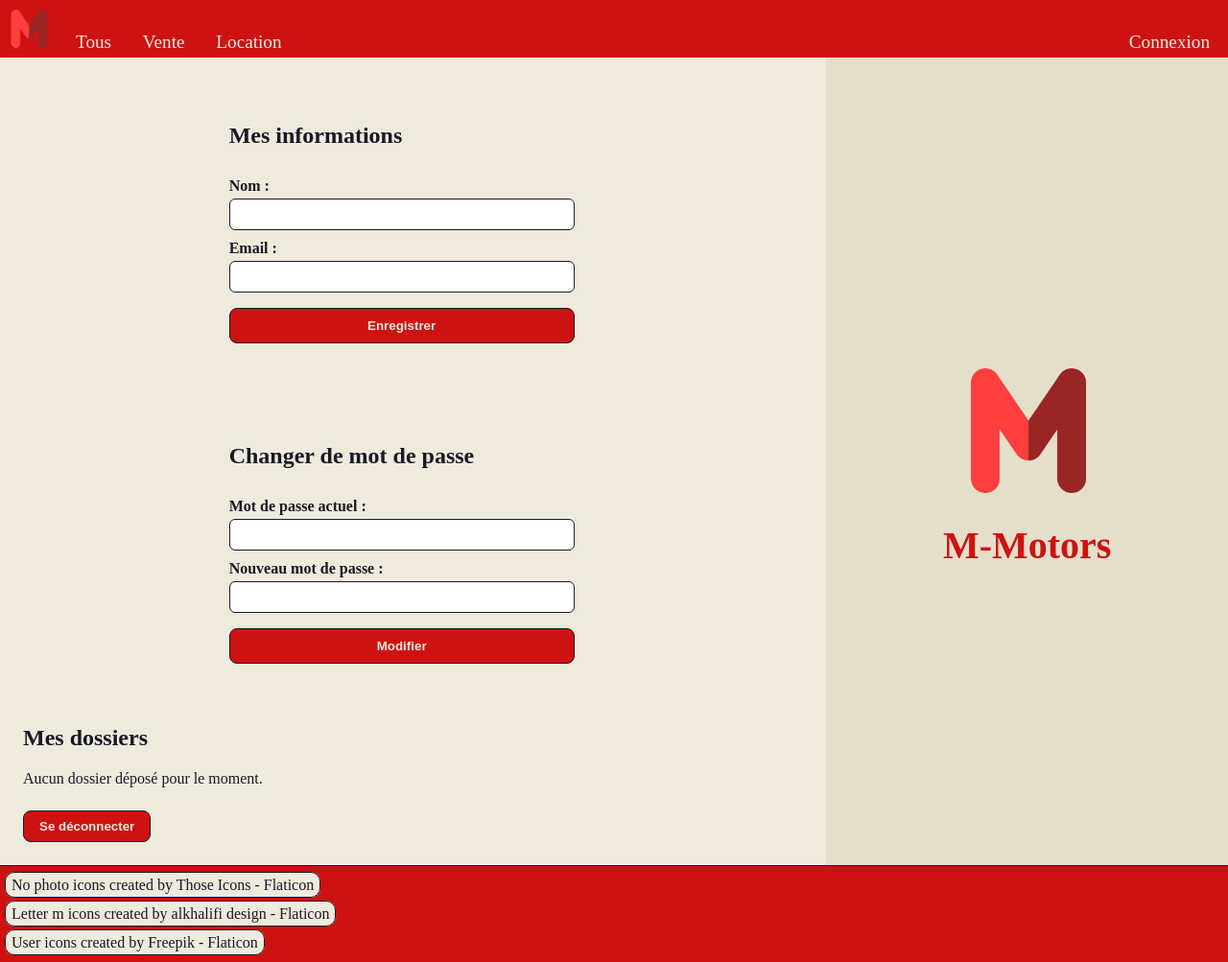
After one commit to PatouneWasTaken/M-Motors, a PHP site: page /views/account-V.php in a window 1280 px wide. The commit adds this page. Shown: the whole page at 96% size. Run offline with PHP 8.4, Linux system fonts and the light colour scheme.

Commit message:
page account et cleanup

```diff
--- a/public/styles/style.css
+++ b/public/styles/style.css
@@ -19,7 +19,9 @@ header, main, footer {
 }
 
 body {
-	height: 100vh;
+	min-height: 100vh;
+	display: flex;
+	flex-direction: column;
 }
 
 header {
@@ -74,7 +76,7 @@ footer a {
 }
 
 main {
-	min-height: 84vh;
+	flex: 1 0 auto;
 	background-color: #EEEBDD;
 }
 
@@ -281,6 +283,16 @@ main {
   margin: 0;
 }
 
+.dossiers .remove-btn {
+  background-color: transparent;
+  color: #CE1212;
+  font-weight: bold;
+  border: 1px solid #CE1212;
+  border-radius: 10px;
+  padding: 4px 10px;
+  cursor: pointer;
+}
+
 .status {
   font-weight: bold;
   padding: 2px 8px;
@@ -311,28 +323,72 @@ main {
 }
 
 /* PAGE CONNEXION / INSCRIPTION */
+main.auth {
+  padding: 0;
+  display: flex;
+  flex-direction: column;
+}
+
 .auth-grid {
+  flex: 1;
+  display: grid;
+  grid-template-columns: 2fr 1fr;
+  gap: 24px;
+}
+
+/* Bloc des deux formulaires : centré verticalement, hauts alignés */
+.auth-forms {
+  align-self: center;
   display: flex;
   flex-wrap: wrap;
-  gap: 24px;
+  justify-content: center;
   align-items: flex-start;
+  gap: 64px;
   padding: 24px;
 }
 
 .auth-panel {
-  flex: 1 1 320px;
-  background-color: #fff;
-  border: 1px solid #191825;
-  border-radius: 10px;
+  width: 100%;
+  max-width: 360px;
   padding: 20px 24px;
-}
-
-.auth-panel.register {
-  border-top: 4px solid #CE1212;
 }
 
 .auth-panel h2 {
   margin-top: 0;
+}
+
+/* Colonne logo : tout le tiers droit, pleine hauteur */
+.auth-brand {
+  display: flex;
+  flex-direction: column;
+  align-items: center;
+  justify-content: center;
+  text-align: center;
+  gap: 16px;
+  padding: 32px 24px;
+  background-color: #e4dfcb;
+}
+
+.auth-brand img {
+  width: 100%;
+  max-width: 160px;
+  height: auto;
+}
+
+.auth-brand .brand-name {
+  margin: 0;
+  font-size: 2.5rem;
+  font-weight: bold;
+  color: #CE1212;
+}
+
+@media (max-width: 900px) {
+  .auth-grid {
+    grid-template-columns: 1fr;
+  }
+  .auth-brand {
+    min-height: 240px;
+  }
 }
 
 .auth-panel form {
@@ -362,3 +418,38 @@ main {
   border-radius: 8px;
   cursor: pointer;
 }
+
+/* PAGE MON COMPTE */
+.account {
+  padding: 0;
+  display: flex;
+  flex-direction: column;
+}
+
+.account-left {
+  padding: 24px;
+}
+
+.account-applications {
+  margin: 16px 0;
+}
+
+.form-success {
+  color: #2e9e4f;
+  font-weight: bold;
+  margin: 8px 0;
+}
+
+.logout-form {
+  margin-top: 24px;
+}
+
+.logout-form button {
+  padding: 8px 16px;
+  background-color: #CE1212;
+  color: #EEEBDD;
+  font-weight: bold;
+  border: 1px solid #191825;
+  border-radius: 8px;
+  cursor: pointer;
+}
--- /dev/null
+++ b/views/account-V.php
@@ -0,0 +1,104 @@
+<?php
+require_once __DIR__ . "/../toolbox/tools.php";
+$title = "Mon compte";
+
+$error   = $_SESSION['account_error'] ?? null;
+$success = $_SESSION['account_success'] ?? null;
+unset($_SESSION['account_error'], $_SESSION['account_success']);
+
+require __DIR__ . "/components/head.php"
+?>
+
+<body>
+
+<?php require_once __DIR__ . "/components/header.php"; ?>
+
+<main class="account">
+
+	<div class="auth-grid">
+
+		<div class="account-left">
+
+			<?php if ($error) : ?>
+				<p class="form-error"><?= e($error) ?></p>
+			<?php endif; ?>
+
+			<?php if ($success) : ?>
+				<p class="form-success"><?= e($success) ?></p>
+			<?php endif; ?>
+
+			<div class="auth-forms">
+
+				<!-- Informations personnelles -->
+				<section class="auth-panel">
+					<h2>Mes informations</h2>
+
+					<form action="/M-Motors/public/index.php?page=account_update_profile" method="POST">
+						<label for="acc-name">Nom :</label>
+						<input type="text" id="acc-name" name="name" value="<?= e($user['name'] ?? '') ?>" required>
+
+						<label for="acc-email">Email :</label>
+						<input type="email" id="acc-email" name="email" value="<?= e($user['email'] ?? '') ?>" required>
+
+						<button type="submit">Enregistrer</button>
+					</form>
+				</section>
+
+				<!-- Mot de passe -->
+				<section class="auth-panel">
+					<h2>Changer de mot de passe</h2>
+
+					<form action="/M-Motors/public/index.php?page=account_update_password" method="POST">
+						<label for="acc-current">Mot de passe actuel :</label>
+						<input type="password" id="acc-current" name="current_password" required>
+
+						<label for="acc-new">Nouveau mot de passe :</label>
+						<input type="password" id="acc-new" name="new_password" required>
+
+						<button type="submit">Modifier</button>
+					</form>
+				</section>
+
+			</div>
+
+			<!-- Dossiers -->
+			<section class="account-applications">
+				<h2>Mes dossiers</h2>
+
+				<?php if (empty($applications)) : ?>
+					<p>Aucun dossier déposé pour le moment.</p>
+				<?php else : ?>
+					<ul>
+						<?php foreach ($applications as $app) : ?>
+							<li>
+								<?= e($app['vehicle_name']) ?> —
+								<?= number_format($app['price'], 0, ',', ' ') ?> € —
+								<?= e(vehicleType($app['type'])) ?> —
+								Statut : <span class="status status-<?= e($app['status']) ?>"><?= e(appStatus($app['status'])) ?></span>
+							</li>
+						<?php endforeach; ?>
+					</ul>
+				<?php endif; ?>
+			</section>
+
+			<!-- Déconnexion -->
+			<form action="/M-Motors/public/index.php?page=logout" method="POST" class="logout-form">
+				<button type="submit">Se déconnecter</button>
+			</form>
+
+		</div>
+
+		<!-- Tiers droit : logo M-Motors, pleine hauteur -->
+		<section class="auth-brand">
+			<img src="/M-Motors/public/assets/letter-m.png" alt="Logo M-Motors">
+			<p class="brand-name">M-Motors</p>
+		</section>
+
+	</div>
+
+</main>
+
+<?php require_once __DIR__ . "/components/footer.php"; ?>
+
+</body>
+</html>
--- a/views/admin/applications-V.php
+++ b/views/admin/applications-V.php
@@ -58,6 +58,10 @@ require __DIR__ . "/../components/head.php"
 						<input type="hidden" name="status" value="refused">
 						<button type="submit" class="delete-btn">Refuser</button>
 					</form>
+					<form action="/M-Motors/public/index.php?page=admin_delete_application" method="POST" onsubmit="return confirm('Supprimer définitivement ce dossier ? Le PDF sera aussi effacé.');">
+						<input type="hidden" name="id" value="<?= (int)$a['id'] ?>">
+						<button type="submit" class="remove-btn">Supprimer</button>
+					</form>
 				</td>
 			</tr>
 			<?php endforeach; ?>
--- a/views/admin/dashboard-V.php
+++ b/views/admin/dashboard-V.php
@@ -16,7 +16,6 @@ require __DIR__ . "/../components/head.php"
 
     	<!-- add form -->
     	<div class="admin-form">
-        	<h2>Ajouter un véhicule</h2>
 
         	<form id="addVehicleForm" enctype="multipart/form-data">
             	<input name="brand" placeholder="Marque" required>
@@ -34,7 +33,7 @@ require __DIR__ . "/../components/head.php"
 
 				<textarea id="description" name="description" placeholder="Description.." rows="4" cols="50" required></textarea>
 
-            	<button>Ajouter</button>
+            	<button>Ajouter un véhicule</button>
         	</form>
 
         	<p id="form-message"></p>
--- a/views/components/header.php
+++ b/views/components/header.php
@@ -44,9 +44,6 @@
 			<a href="/M-Motors/public/index.php?page=account" class='profile'>
 				<img src="/M-Motors/public/assets/user.png" alt="Mon compte">
 			</a>
-			<a href="/M-Motors/public/index.php?page=logout" class="btn">
-				Déconnexion
-			</a>
 		<?php } else { ?>
 			<a href="/M-Motors/public/index.php?page=login" class="btn">
 				Connexion
```
Also changed, not shown: controllers/account-C.php (added, +94 -0 lines), controllers/admin-C.php (+46 -4 lines), controllers/vehicles-C.php (+0 -13 lines), models/applications-M.php (+9 -0 lines), models/users-M.php (added, +55 -0 lines), public/index.php (+22 -5 lines), public/scripts/admin.js (+27 -5 lines), toolbox/validators.php (+7 -0 lines), views/login-V.php (+17 -5 lines), uploads/veh_6a32d1e2de77b4.08919589.jpg (added).
